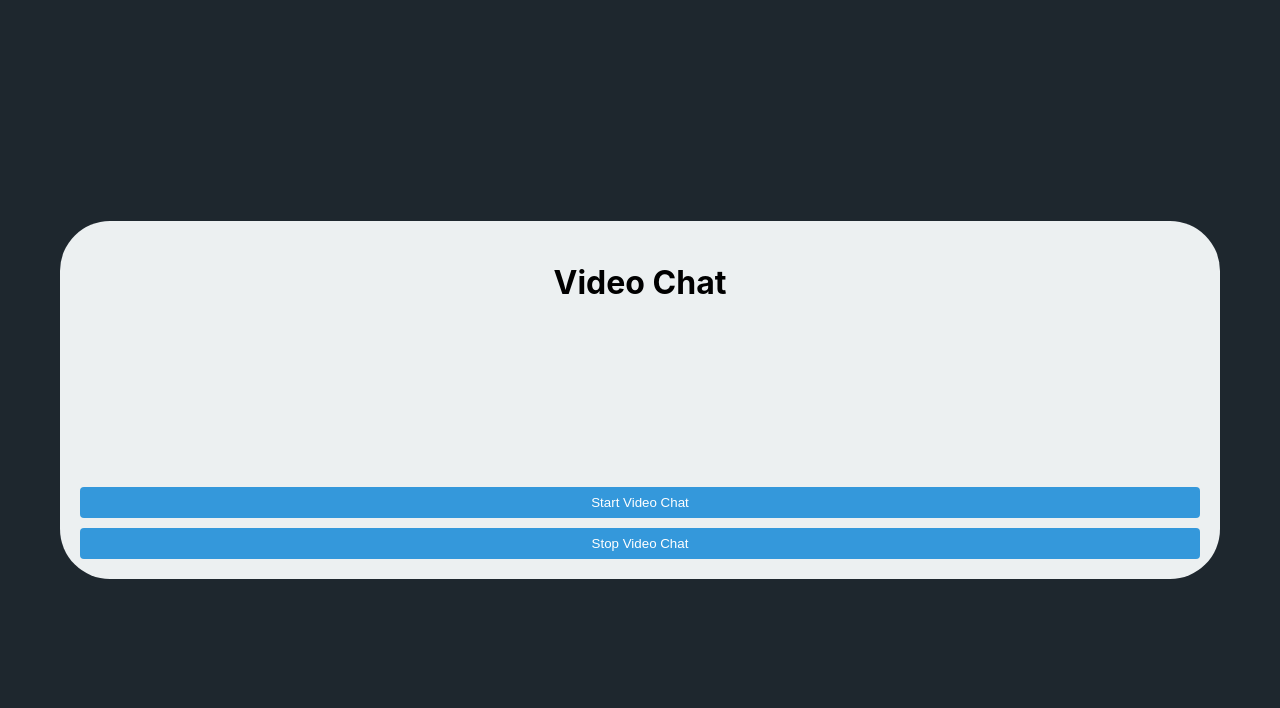
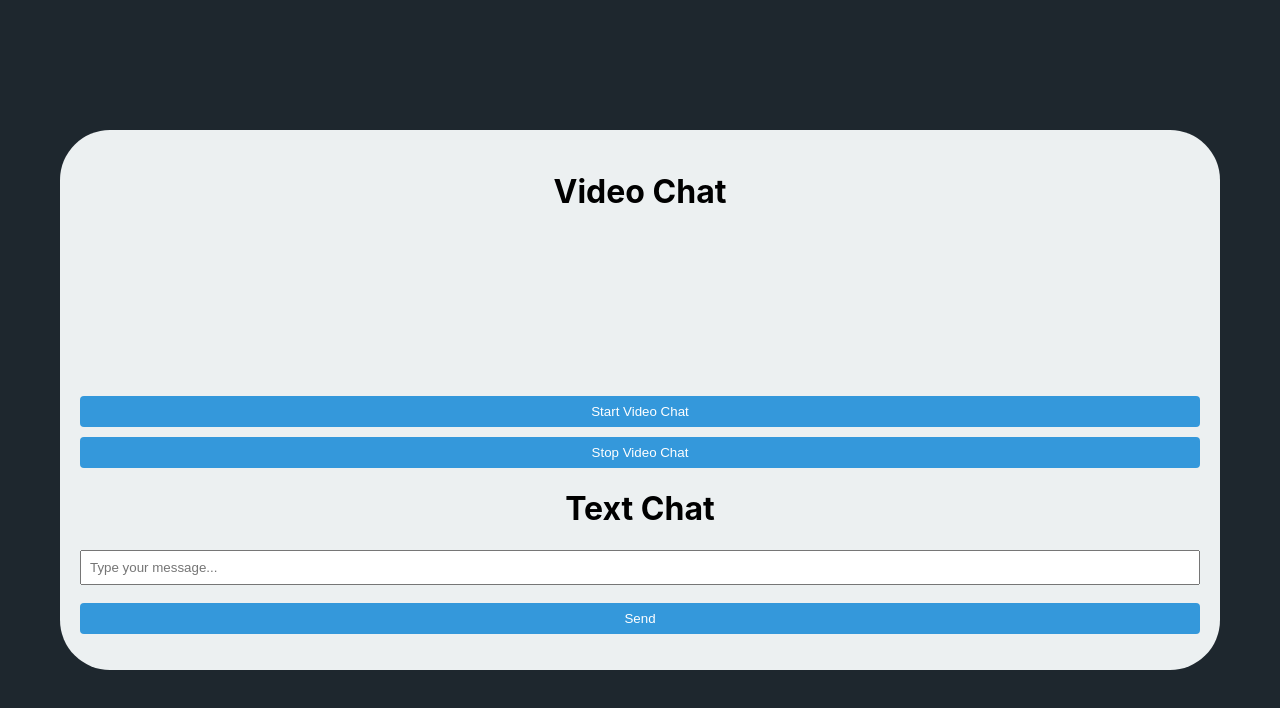
Before and after one commit to SFernandoS/serv-dialogo-redes, a React (Create React App) app in the folder front/: page /chat in a window 1280 px wide. Shown: the top 708 px of the page. Built offline with nearby package versions, Linux system fonts and the light colour scheme; no server answers.

Commit message:
adicionando chat de texto na tela de chat

```diff
--- a/front/src/Chat.js
+++ b/front/src/Chat.js
@@ -1,16 +1,23 @@
-import React, { useEffect, useRef } from "react";
+import React, { useEffect, useRef, useState } from "react";
 import io from "socket.io-client";
 import SimplePeer from "simple-peer";
+import { set } from "mongoose";
 
 const socket = io("http://localhost:8000/ws");
 
 const Chat = () => {
     const localVideoRef = useRef();
     const remoteVideoRef = useRef();
+    const [message, setMessage] = useState('');
+    const [response, setResponse] = useState('');
     let peer;
     let localStream;
 
     useEffect(() => {
+        socket.on("response", () => {
+            console.log(socket.id);
+            setResponse(response);
+        });
         return () => {
             if (peer) {
                 peer.destroy();
@@ -59,6 +66,11 @@ const Chat = () => {
         remoteVideoRef.current.srcObject = null;
     };
 
+    const sendChatMessage = (message) => {
+        // send chat message
+        socket.emit("chat_message", message);
+    }
+
     return (
         <div className="chat-container">
             <h1 className="title">Video Chat</h1>
@@ -66,6 +78,19 @@ const Chat = () => {
             <video ref={remoteVideoRef} autoPlay></video>
             <button onClick={startVideoChat}>Start Video Chat</button>
             <button onClick={stopVideoChat}>Stop Video Chat</button>
+            <div className="text-chat">
+                <h1 className="title">Text Chat</h1>
+                <div className="chat-box">
+                    <div className="chat-messages"></div>
+                    <form className="chat-form">
+                        <input type="text" placeholder="Type your message..." value={message} onChange={(e) => setMessage(e.target.value)}/>
+                        <button type="submit" onClick={sendChatMessage(message)}>Send</button>
+                    </form>
+                    <div className="chat-messages">
+                        <p className="chat-message">{response}</p>
+                    </div>
+                </div>
+            </div>
         </div>
     );
 }
```
